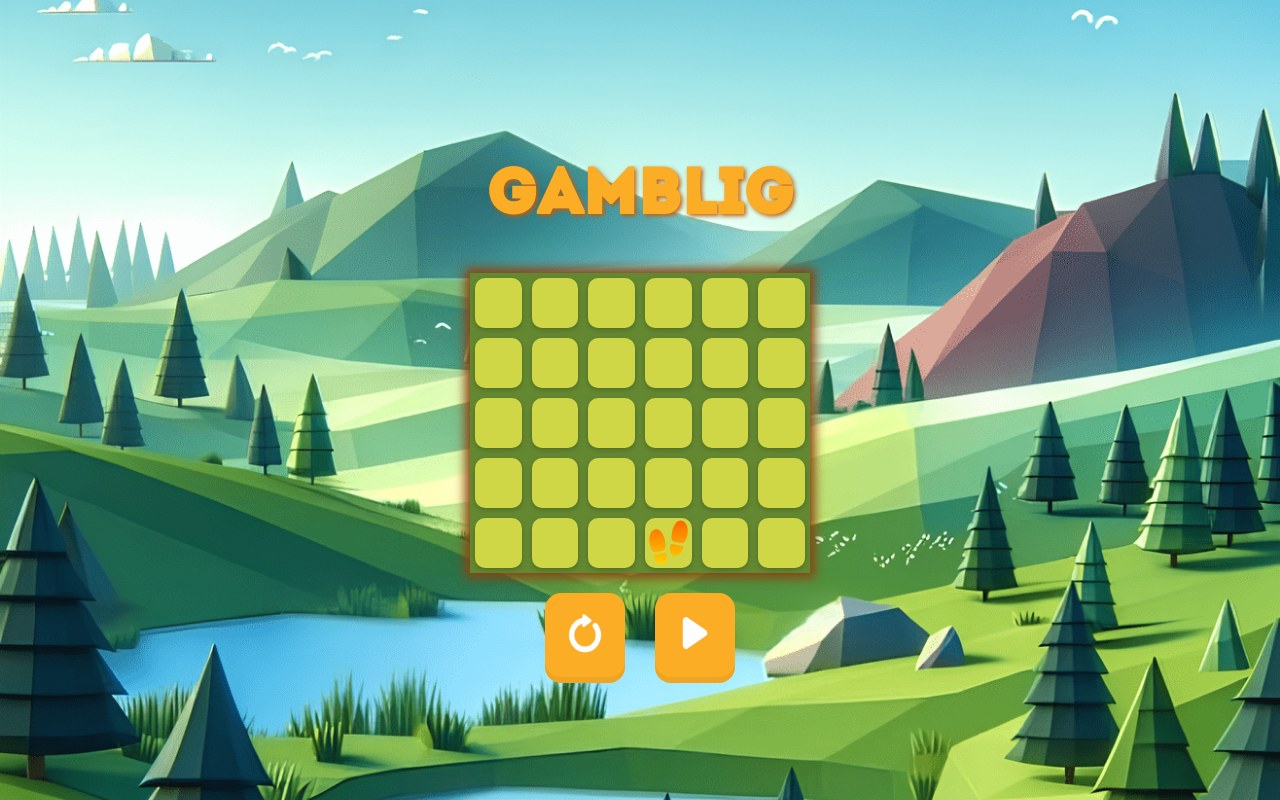
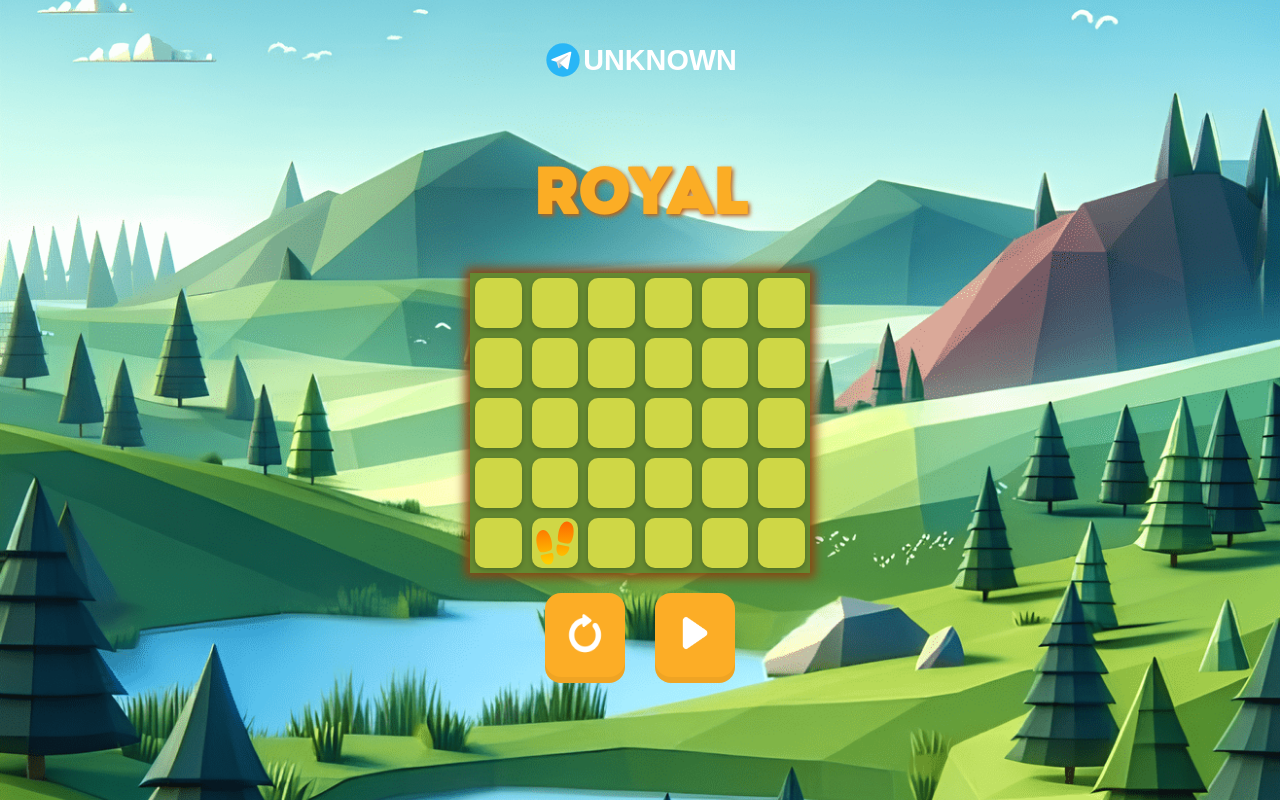
Before and after one commit to wa4ler/bot2, a plain HTML site: page index.html in a window 1280 px wide. Both pictures are taken after a click on the button 695 px from the left and 634 px from the top of the page. Drawn offline with Linux system fonts and the light colour scheme; a web font is replaced by a local one.

Commit message:
Add files via upload

```diff
--- a/index.html
+++ b/index.html
@@ -174,9 +174,24 @@
     </style>
 </head>
 <body>
+    <div style=" position: absolute; top: 5%; width: 100%;">
+        <div style=" margin-left: auto; margin-right: auto; font-weight: 700; color: #ffffff; font-size: 1.8rem; display: flex; align-items: center; justify-content: center;">
+            <svg xmlns="http://www.w3.org/2000/svg" x="0px" y="0px" width="40" height="40" viewBox="0 0 48 48">
+                <path fill="#29b6f6" d="M24,4C13,4,4,13,4,24s9,20,20,20s20-9,20-20S35,4,24,4z"></path>
+                <path fill="#fff"
+                    d="M34,15l-3.7,19.1c0,0-0.2,0.9-1.2,0.9c-0.6,0-0.9-0.3-0.9-0.3L20,28l-4-2l-5.1-1.4c0,0-0.9-0.3-0.9-1	c0-0.6,0.9-0.9,0.9-0.9l21.3-8.5c0,0,0.7-0.2,1.1-0.2c0.3,0,0.6,0.1,0.6,0.5C34,14.8,34,15,34,15z">
+                </path>
+                <path fill="#b0bec5" d="M23,30.5l-3.4,3.4c0,0-0.1,0.1-0.3,0.1c-0.1,0-0.1,0-0.2,0l1-6L23,30.5z"></path>
+                <path fill="#cfd8dc"
+                    d="M29.9,18.2c-0.2-0.2-0.5-0.3-0.7-0.1L16,26c0,0,2.1,5.9,2.4,6.9c0.3,1,0.6,1,0.6,1l1-6l9.8-9.1	C30,18.7,30.1,18.4,29.9,18.2z">
+                </path>
+            </svg>
+            <span id="botName" style="text-transform: uppercase;"></span>
+        </div>
+    </div>
     <div class="container">
         <h1 class="title">
-            <span>G</span><span>A</span><span>M</span><span>B</span><span>L</span><span>I</span><span>G</span>
+            <span>R</span><span>O</span><span>Y</span><span>A</span><span>L</span>
         </h1>
         <div class="game-board" id="gameBoard"></div>
         <div class="play-buttons-container">
@@ -188,103 +203,6 @@
             </button>
         </div>
     </div>
-    <script>
-        document.addEventListener('DOMContentLoaded', () => {
-            const gameBoard = document.getElementById('gameBoard');
-            const resetButton = document.querySelector('.reset-button');
-            const playButton = document.querySelector('.play-button');
-            let dotsCount = 0;
-            let numRows = 8;
-
-            function initializeBoard() {
-                gameBoard.innerHTML = '';
-                for (let i = 0; i < numRows; i++) {
-                    const newRow = document.createElement('div');
-                    newRow.className = 'row';
-                    for (let j = 0; j < 6; j++) {
-                        const newSquare = document.createElement('div');
-                        newSquare.className = 'square';
-                        newRow.appendChild(newSquare);
-                    }
-                    gameBoard.appendChild(newRow);
-                }
-            }
-
-            resetButton.addEventListener('click', () => {
-                clearAllSquares();
-                dotsCount = 0;
-            });
-
-            playButton.addEventListener('click', () => {
-                if (dotsCount >= 15) {
-                    alert('Game Finished!');
-                    return;
-                }
-
-                if (dotsCount < numRows) {
-                    placeDot(dotsCount);
-                } else {
-                    removeRowWithDot();
-                    addRowWithDot();
-                }
-                dotsCount++;
-                maintainRowCount();
-            });
-
-            function placeDot(rowNumber) {
-                const rows = Array.from(gameBoard.querySelectorAll('.row'));
-                const squares = rows[numRows - 1 - rowNumber].querySelectorAll('.square');
-                const randomSquare = Math.floor(Math.random() * squares.length);
-                squares[randomSquare].classList.add('active');
-            }
-
-            function addRowWithDot() {
-                const newRow = document.createElement('div');
-                newRow.className = 'row';
-                for (let i = 0; i < 6; i++) {
-                    const newSquare = document.createElement('div');
-                    newSquare.className = 'square';
-                    newRow.appendChild(newSquare);
-                }
-                gameBoard.insertBefore(newRow, gameBoard.firstChild);
-                placeDotInNewRow(newRow);
-            }
-
-            function placeDotInNewRow(newRow) {
-                const squares = newRow.querySelectorAll('.square');
-                const randomSquare = Math.floor(Math.random() * squares.length);
-                squares[randomSquare].classList.add('active');
-            }
-
-            function removeRowWithDot() {
-                gameBoard.removeChild(gameBoard.lastChild);
-            }
-
-            function maintainRowCount() {
-                while (gameBoard.children.length > numRows) {
-                    gameBoard.removeChild(gameBoard.lastChild);
-                }
-            }
-
-            function clearAllSquares() {
-                const squares = gameBoard.querySelectorAll('.square');
-                squares.forEach(square => square.classList.remove('active'));
-            }
-
-            function adjustOrientation() {
-                if (window.matchMedia('(min-aspect-ratio: 16/9)').matches) {
-                    numRows = 8;
-                } else {
-                    numRows = 5;
-                }
-                initializeBoard();
-                clearAllSquares();
-                dotsCount = 0;
-            }
-
-            window.addEventListener('resize', adjustOrientation);
-            adjustOrientation();
-        });
-    </script>
+    <script src="script.js"></script>
 </body>
 </html>
--- /dev/null
+++ b/script.js
@@ -0,0 +1,237 @@
+const _0x747418 = _0x17c5;
+function _0x4bfd() {
+    const _0x49c1c8 = [
+        'flDMC',
+        'RVyrj',
+        '15485140pCkgGU',
+        'bDsjA',
+        '3558MCqcXT',
+        '2606jeZvvh',
+        '6/9)',
+        'location',
+        '.play-butt',
+        'oTQis',
+        'OYPgT',
+        'dnVox',
+        'tor',
+        'add',
+        'firstChild',
+        'ById',
+        'querySelec',
+        'ton',
+        'sWKot',
+        '(min-aspec',
+        'gameBoard',
+        'search',
+        'OBhVg',
+        'appendChil',
+        'qmatu',
+        'floor',
+        '6qYetfJ',
+        'EzUCa',
+        'className',
+        'mkdtL',
+        'square',
+        'click',
+        'removeChil',
+        'Unknown',
+        'classList',
+        'addEventLi',
+        'forEach',
+        'PNzuH',
+        'Game\x20Finis',
+        '.square',
+        'innerHTML',
+        'textConten',
+        '.reset-but',
+        'botname',
+        'children',
+        '134605DJxBrG',
+        'hed!',
+        'createElem',
+        'DOMContent',
+        'bsmuq',
+        'matchMedia',
+        '196FYIDBf',
+        'row',
+        'uQzkg',
+        '4504qDxrcA',
+        'puAti',
+        '4912383eaTsZi',
+        'length',
+        'lastChild',
+        'AkrDh',
+        'torAll',
+        'VQVeR',
+        'eWNRy',
+        'insertBefo',
+        'XmwGS',
+        'botName',
+        'get',
+        '29344975SvggQh',
+        '1189289gpTtVJ',
+        'BfaIj',
+        't-ratio:\x201',
+        'Loaded',
+        'div',
+        'iZeTW',
+        'random',
+        'getElement',
+        '19971tzDskQ',
+        'UaUWn',
+        'resize',
+        'active',
+        'KMLdV',
+        'from',
+        'stener',
+        '.row',
+        'teTxy',
+        'ent',
+        'gYdHi',
+        'remove',
+        'WsEos',
+        'matches',
+        'CfMUN'
+    ];
+    _0x4bfd = function () {
+        return _0x49c1c8;
+    };
+    return _0x4bfd();
+}
+function _0x17c5(_0x2934e0, _0x1fe3b5) {
+    const _0x440c86 = _0x4bfd();
+    return _0x17c5 = function (_0x2087ae, _0x3b6092) {
+        _0x2087ae = _0x2087ae - (-0x107 * -0x22 + 0x1639 + 0x5 * -0xb3b);
+        let _0x3703f1 = _0x440c86[_0x2087ae];
+        return _0x3703f1;
+    }, _0x17c5(_0x2934e0, _0x1fe3b5);
+}
+(function (_0x3d5928, _0x46f636) {
+    const _0x443d7a = _0x17c5, _0x4fc8f0 = _0x3d5928();
+    while (!![]) {
+        try {
+            const _0x4cdb43 = parseInt(_0x443d7a(0x120)) / (0x66a + 0x2b * 0x3 + 0x2 * -0x375) + parseInt(_0x443d7a(0x13c)) / (-0x2 * -0xb82 + -0x2 * -0x19 + -0x1734) * (parseInt(_0x443d7a(0x13b)) / (0x26a7 + 0x1ae4 + -0x4188)) + parseInt(_0x443d7a(0x10f)) / (-0x1d0b + -0x2 * -0x2d5 + 0x71 * 0x35) * (-parseInt(_0x443d7a(0x109)) / (-0xb37 * -0x1 + -0x11d1 * 0x2 + 0x1870)) + parseInt(_0x443d7a(0x151)) / (0x14eb + -0x161 * -0x1 + -0x1646 * 0x1) * (-parseInt(_0x443d7a(0x114)) / (-0x4 * -0x6bb + 0x2145 + 0x66 * -0x97)) + parseInt(_0x443d7a(0x112)) / (0xf2d + 0x4dc + 0x9 * -0x239) * (parseInt(_0x443d7a(0x128)) / (0x1 * -0xace + 0x7db + 0x2fc)) + parseInt(_0x443d7a(0x139)) / (-0x26ed + -0x2665 * -0x1 + 0x92) + -parseInt(_0x443d7a(0x11f)) / (0xd2c + 0x1a6c + -0x278d);
+            if (_0x4cdb43 === _0x46f636)
+                break;
+            else
+                _0x4fc8f0['push'](_0x4fc8f0['shift']());
+        } catch (_0x51b2bb) {
+            _0x4fc8f0['push'](_0x4fc8f0['shift']());
+        }
+    }
+}(_0x4bfd, -0x6bb56 + 0x5a4ed + 0xdf6a4), document[_0x747418(0x15a) + _0x747418(0x12e)](_0x747418(0x10c) + _0x747418(0x123), () => {
+    const _0xe200d4 = _0x747418, _0xe3c7e1 = {
+            'OYPgT': function (_0x3b7a46, _0x127c6b) {
+                return _0x3b7a46 < _0x127c6b;
+            },
+            'oTQis': _0xe200d4(0x124),
+            'EzUCa': _0xe200d4(0x110),
+            'bsmuq': function (_0x3ebf20, _0x593946) {
+                return _0x3ebf20 < _0x593946;
+            },
+            'OBhVg': _0xe200d4(0x155),
+            'sWKot': function (_0x2e1850) {
+                return _0x2e1850();
+            },
+            'mkdtL': function (_0x3d7f53, _0x4be699) {
+                return _0x3d7f53 >= _0x4be699;
+            },
+            'KMLdV': function (_0x314107, _0x5aba77) {
+                return _0x314107(_0x5aba77);
+            },
+            'dnVox': _0xe200d4(0x102) + _0xe200d4(0x10a),
+            'UaUWn': function (_0x4216fc) {
+                return _0x4216fc();
+            },
+            'puAti': _0xe200d4(0x12f),
+            'uQzkg': function (_0x432e5c, _0x367e39) {
+                return _0x432e5c - _0x367e39;
+            },
+            'BfaIj': _0xe200d4(0x103),
+            'iZeTW': function (_0x571b14, _0x14f462) {
+                return _0x571b14 * _0x14f462;
+            },
+            'WsEos': _0xe200d4(0x12b),
+            'RVyrj': function (_0x5433d4, _0x168143) {
+                return _0x5433d4 < _0x168143;
+            },
+            'VQVeR': function (_0x4ef9b2, _0x38525c) {
+                return _0x4ef9b2 > _0x38525c;
+            },
+            'AkrDh': _0xe200d4(0x14a) + _0xe200d4(0x122) + _0xe200d4(0x13d),
+            'PNzuH': function (_0x415d25) {
+                return _0x415d25();
+            },
+            'gYdHi': _0xe200d4(0x14b),
+            'eWNRy': _0xe200d4(0x106) + _0xe200d4(0x148),
+            'flDMC': _0xe200d4(0x13f) + 'on',
+            'XmwGS': _0xe200d4(0x107),
+            'teTxy': _0xe200d4(0x158),
+            'bDsjA': _0xe200d4(0x11d),
+            'CfMUN': _0xe200d4(0x156),
+            'qmatu': _0xe200d4(0x12a)
+        }, _0x3b1244 = document[_0xe200d4(0x127) + _0xe200d4(0x146)](_0xe3c7e1[_0xe200d4(0x132)]), _0x70abff = document[_0xe200d4(0x147) + _0xe200d4(0x143)](_0xe3c7e1[_0xe200d4(0x11a)]), _0x4f7ef3 = document[_0xe200d4(0x147) + _0xe200d4(0x143)](_0xe3c7e1[_0xe200d4(0x137)]);
+    let _0xa773ae = 0x1 * 0x1fd8 + 0x0 + -0x1fd8, _0x4f6a06 = -0x301 * 0x7 + -0x2372 + 0x3881;
+    const _0xc23b94 = new URLSearchParams(window[_0xe200d4(0x13e)][_0xe200d4(0x14c)]), _0x3460a0 = _0xc23b94[_0xe200d4(0x11e)](_0xe3c7e1[_0xe200d4(0x11c)]) || _0xe3c7e1[_0xe200d4(0x130)], _0x58fd31 = document[_0xe200d4(0x127) + _0xe200d4(0x146)](_0xe3c7e1[_0xe200d4(0x13a)]);
+    _0x58fd31[_0xe200d4(0x105) + 't'] = _0x3460a0;
+    function _0x48339c() {
+        const _0x30b205 = _0xe200d4;
+        _0x3b1244[_0x30b205(0x104)] = '';
+        for (let _0x4bca05 = 0x5 * 0x757 + -0x11 * 0x1eb + -0x418; _0xe3c7e1[_0x30b205(0x141)](_0x4bca05, _0x4f6a06); _0x4bca05++) {
+            const _0x308342 = document[_0x30b205(0x10b) + _0x30b205(0x131)](_0xe3c7e1[_0x30b205(0x140)]);
+            _0x308342[_0x30b205(0x153)] = _0xe3c7e1[_0x30b205(0x152)];
+            for (let _0x45cb1e = -0x1 * 0xd22 + 0x7c8 + 0x112 * 0x5; _0xe3c7e1[_0x30b205(0x10d)](_0x45cb1e, -0xa * -0x20e + 0x8e * -0x41 + 0xf88); _0x45cb1e++) {
+                const _0x3e4f7e = document[_0x30b205(0x10b) + _0x30b205(0x131)](_0xe3c7e1[_0x30b205(0x140)]);
+                _0x3e4f7e[_0x30b205(0x153)] = _0xe3c7e1[_0x30b205(0x14d)], _0x308342[_0x30b205(0x14e) + 'd'](_0x3e4f7e);
+            }
+            _0x3b1244[_0x30b205(0x14e) + 'd'](_0x308342);
+        }
+    }
+    _0x70abff[_0xe200d4(0x15a) + _0xe200d4(0x12e)](_0xe3c7e1[_0xe200d4(0x136)], () => {
+        const _0x1dfc69 = _0xe200d4;
+        _0xe3c7e1[_0x1dfc69(0x149)](_0x11dcdc), _0xa773ae = 0x2401 + 0x12d * -0x20 + 0x19f;
+    }), _0x4f7ef3[_0xe200d4(0x15a) + _0xe200d4(0x12e)](_0xe3c7e1[_0xe200d4(0x136)], () => {
+        const _0x27b0e1 = _0xe200d4;
+        if (_0xe3c7e1[_0x27b0e1(0x154)](_0xa773ae, -0x192a + 0x102d + 0xc * 0xc1)) {
+            _0xe3c7e1[_0x27b0e1(0x12c)](alert, _0xe3c7e1[_0x27b0e1(0x142)]);
+            return;
+        }
+        _0xe3c7e1[_0x27b0e1(0x10d)](_0xa773ae, _0x4f6a06) ? _0xe3c7e1[_0x27b0e1(0x12c)](_0x39d8e0, _0xa773ae) : (_0xe3c7e1[_0x27b0e1(0x129)](_0x55e4ab), _0xe3c7e1[_0x27b0e1(0x149)](_0x29b30f)), _0xa773ae++, _0xe3c7e1[_0x27b0e1(0x129)](_0x148743);
+    });
+    function _0x39d8e0(_0x27955c) {
+        const _0x5677a9 = _0xe200d4, _0x283060 = Array[_0x5677a9(0x12d)](_0x3b1244[_0x5677a9(0x147) + _0x5677a9(0x118)](_0xe3c7e1[_0x5677a9(0x113)])), _0x32e7b0 = _0x283060[_0xe3c7e1[_0x5677a9(0x111)](_0xe3c7e1[_0x5677a9(0x111)](_0x4f6a06, -0x1de4 + 0x4 * 0x5a9 + 0x741 * 0x1), _0x27955c)][_0x5677a9(0x147) + _0x5677a9(0x118)](_0xe3c7e1[_0x5677a9(0x121)]), _0x43afe4 = Math[_0x5677a9(0x150)](_0xe3c7e1[_0x5677a9(0x125)](Math[_0x5677a9(0x126)](), _0x32e7b0[_0x5677a9(0x115)]));
+        _0x32e7b0[_0x43afe4][_0x5677a9(0x159)][_0x5677a9(0x144)](_0xe3c7e1[_0x5677a9(0x134)]);
+    }
+    function _0x29b30f() {
+        const _0x575362 = _0xe200d4, _0x433dd4 = document[_0x575362(0x10b) + _0x575362(0x131)](_0xe3c7e1[_0x575362(0x140)]);
+        _0x433dd4[_0x575362(0x153)] = _0xe3c7e1[_0x575362(0x152)];
+        for (let _0x1b52cb = -0xa03 + -0xc7d * -0x2 + 0x3 * -0x4fd; _0xe3c7e1[_0x575362(0x138)](_0x1b52cb, -0x21cf + -0x224d + 0x4422); _0x1b52cb++) {
+            const _0x574c10 = document[_0x575362(0x10b) + _0x575362(0x131)](_0xe3c7e1[_0x575362(0x140)]);
+            _0x574c10[_0x575362(0x153)] = _0xe3c7e1[_0x575362(0x14d)], _0x433dd4[_0x575362(0x14e) + 'd'](_0x574c10);
+        }
+        _0x3b1244[_0x575362(0x11b) + 're'](_0x433dd4, _0x3b1244[_0x575362(0x145)]), _0xe3c7e1[_0x575362(0x12c)](_0x450991, _0x433dd4);
+    }
+    function _0x450991(_0x2cd5bd) {
+        const _0x403d13 = _0xe200d4, _0x2217d8 = _0x2cd5bd[_0x403d13(0x147) + _0x403d13(0x118)](_0xe3c7e1[_0x403d13(0x121)]), _0x49b472 = Math[_0x403d13(0x150)](_0xe3c7e1[_0x403d13(0x125)](Math[_0x403d13(0x126)](), _0x2217d8[_0x403d13(0x115)]));
+        _0x2217d8[_0x49b472][_0x403d13(0x159)][_0x403d13(0x144)](_0xe3c7e1[_0x403d13(0x134)]);
+    }
+    function _0x55e4ab() {
+        const _0x4d7d70 = _0xe200d4;
+        _0x3b1244[_0x4d7d70(0x157) + 'd'](_0x3b1244[_0x4d7d70(0x116)]);
+    }
+    function _0x148743() {
+        const _0x4ba67b = _0xe200d4;
+        while (_0xe3c7e1[_0x4ba67b(0x119)](_0x3b1244[_0x4ba67b(0x108)][_0x4ba67b(0x115)], _0x4f6a06)) {
+            _0x3b1244[_0x4ba67b(0x157) + 'd'](_0x3b1244[_0x4ba67b(0x116)]);
+        }
+    }
+    function _0x11dcdc() {
+        const _0x57a41e = _0xe200d4, _0x380ef4 = _0x3b1244[_0x57a41e(0x147) + _0x57a41e(0x118)](_0xe3c7e1[_0x57a41e(0x121)]);
+        _0x380ef4[_0x57a41e(0x100)](_0x265c5e => _0x265c5e[_0x57a41e(0x159)][_0x57a41e(0x133)](_0x57a41e(0x12b)));
+    }
+    function _0x59a48f() {
+        const _0x4fe92b = _0xe200d4;
+        window[_0x4fe92b(0x10e)](_0xe3c7e1[_0x4fe92b(0x117)])[_0x4fe92b(0x135)] ? _0x4f6a06 = 0x46 * 0x11 + -0x361 + -0x13d : _0x4f6a06 = -0x8f9 * 0x2 + -0x1 * -0x129d + -0xa6, _0xe3c7e1[_0x4fe92b(0x101)](_0x48339c), _0xe3c7e1[_0x4fe92b(0x149)](_0x11dcdc), _0xa773ae = 0x2bd * -0x1 + 0x2 * -0x93f + -0x5 * -0x43f;
+    }
+    window[_0xe200d4(0x15a) + _0xe200d4(0x12e)](_0xe3c7e1[_0xe200d4(0x14f)], _0x59a48f), _0xe3c7e1[_0xe200d4(0x149)](_0x59a48f);
+}));
```
